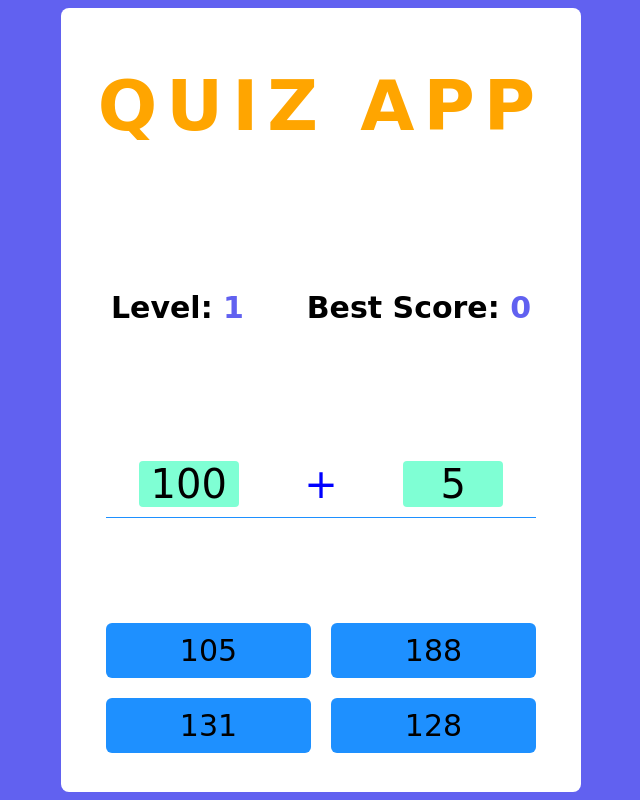
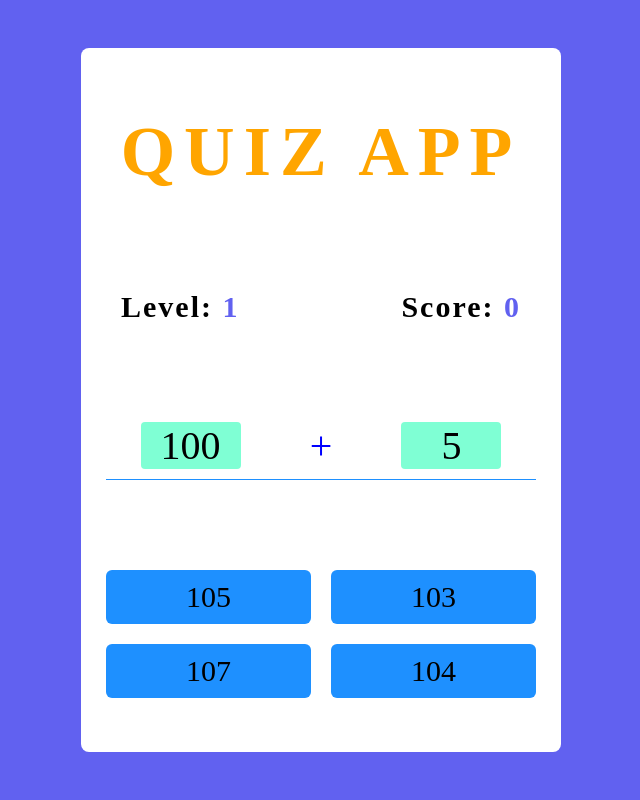
Before and after one commit to azizbek2OO7/quiz-app-game, a plain HTML site: page index.html in a window 1280 px wide. Both pictures are taken after a click on the button "Start Game". Shown: the whole page, without its empty margins (319-959 px from the left). Drawn offline with Linux system fonts and the light colour scheme.

Commit message:
update quiz-app game

```diff
--- a/index.html
+++ b/index.html
@@ -14,7 +14,7 @@
       <h1 class="name">QUIZ APP</h1>
       <div class="navbar">
         <h1 class="level">Level: <span>1</span></h1>
-        <h1 class="best-score">Best Score: <span>0</span></h1>
+        <h1 class="best-score">Score: <span>0</span></h1>
       </div>
       <div class="container"></div>
     </section>
--- a/script.js
+++ b/script.js
@@ -9,11 +9,13 @@ let counter = 1;
 bestScore.textContent = "0";
 
 const arr = [];
+let ansCount = 0;
 let result;
 let nextLevelElm;
 let lostGame;
 let laugh;
 let game;
+let mainScore;
 
 // LOGIC FUNCTIONS
 startBtn.addEventListener("click", handleStart);
@@ -25,6 +27,7 @@ function reloadFunctions() {
   nearResult();
   renderGame();
   renderTest();
+  ansCount = 0;
 }
 
 function randomNum() {
@@ -38,7 +41,8 @@ function randOperation() {
 }
 
 function nearResult() {
-  return Math.floor(Math.random() * result) + (result + 10);
+  let idx = Math.floor(Math.random() * arr.length);
+  return arr[ansCount];
 }
 
 // RENDER FUNCTIONS
@@ -63,6 +67,7 @@ function renderGame() {
   result = eval(
     `${num.textContent}${operation.textContent}${num2.textContent}`
   );
+  arr.splice(0);
 
   // laugh = document.createElement("div");
   // if (operation.textContent === "+") {
@@ -112,8 +117,10 @@ function renderTest() {
   console.log(result);
   for (let item of testElm.children) {
     if (!item.classList.contains("answer")) {
-      item.textContent = nearResult();
-      console.log(item.textContent);
+      // console.log(item.textContent);
+      arr.push(+result - 2, +result + 2, +result - 1);
+      item.textContent = arr[ansCount];
+      ansCount++;
 
       item.addEventListener("click", () => {
         item.style.backgroundColor = "red";
@@ -127,13 +134,10 @@ function renderTest() {
           container.style.display = "none";
           section.style.display = "none";
 
-          localStorage.setItem("score", counter - 1);
-          let mainScore = +localStorage.getItem("score");
-
           const score = document.createElement("div");
-          bestScore.textContent = mainScore;
+          bestScore.textContent = counter - 1;
           score.classList.add("score");
-          score.textContent = `Your Best Score: ${mainScore}`;
+          score.textContent = `Your Best Score: ${counter - 1}`;
 
           name.style.display = "none";
           navbar.style.display = "none";
@@ -175,9 +179,7 @@ function handleResetGame() {
 
 function handleNextLevel() {
   reloadFunctions();
-  setTimeout(() => {
-    nextLevelElm.remove();
-  }, 1000);
+  nextLevelElm.remove();
   counter++;
   level.textContent = counter;
 }
--- a/style.css
+++ b/style.css
@@ -2,7 +2,7 @@
   margin: 0;
   padding: 0;
   box-sizing: border-box;
-  font-family: cursive;
+  font-family: Algerian;
 }
 
 body {
@@ -15,11 +15,10 @@ body {
 section {
   display: grid;
   align-items: center;
-  /* gap: 40px; */
   background-color: #fff;
-  height: 98%;
+  height: 88%;
   border-radius: 8px;
-  padding: 0 20px;
+  padding: 30px 0;
 }
 
 .navbar {
@@ -28,7 +27,8 @@ section {
   justify-content: space-between;
   font-size: 20px;
   margin-bottom: 40px;
-  padding: 0 30px;
+  padding: 0 40px;
+  letter-spacing: 2px;
 }
 
 .navbar span {
```
Also changed, not shown: images/images.png (deleted), 1 other file.
